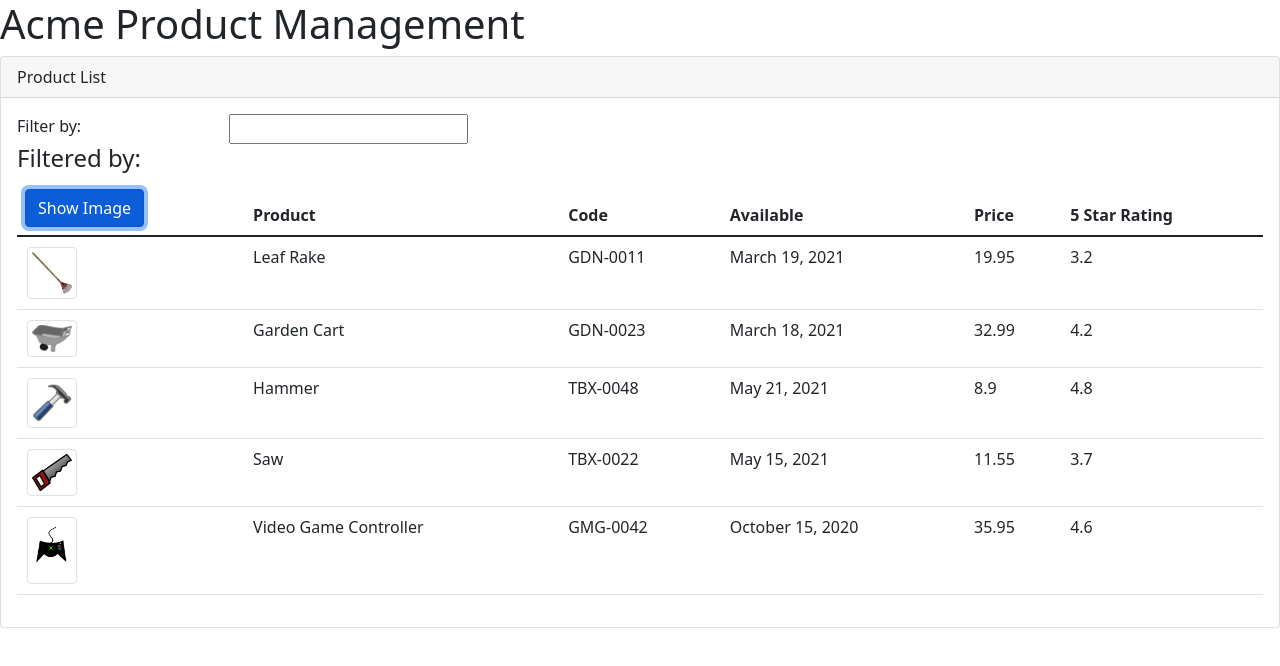
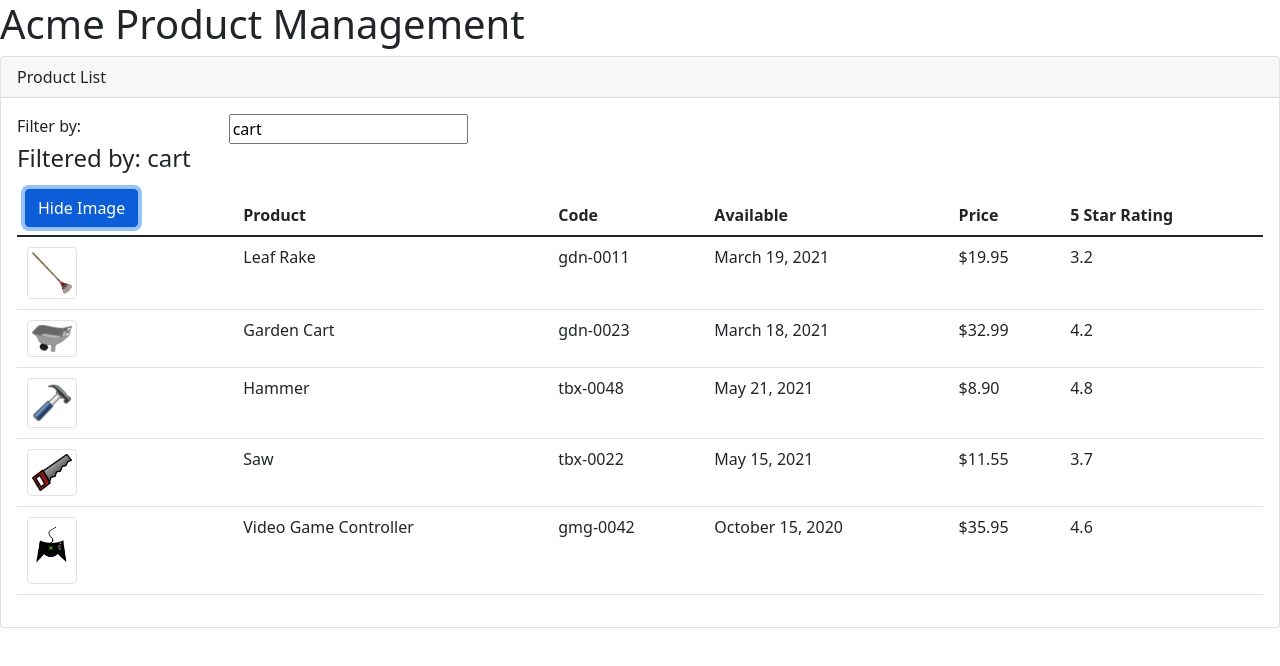
Before and after one commit to FenixS83/acmeProductManagement, an Angular app: page / in a window 1280 px wide. Both pictures are taken after a click on the button "Show Image". Shown: the top 666 px of the page. Built offline with nearby package versions, Linux system fonts and the light colour scheme.

Commit message:
added images to products as well as formated price to show correctly, also added functionality to show/hide button

```diff
--- a/src/app/app.module.ts
+++ b/src/app/app.module.ts
@@ -1,16 +1,20 @@
 import { NgModule } from '@angular/core';
 import { BrowserModule } from '@angular/platform-browser';
+import { FormsModule } from '@angular/forms';
 
 import { AppComponent } from './app.component';
 import { ProductListComponent } from './components/product-list/product-list.component';
 
 @NgModule({
+  // declarations are components that WE declare locally to be acknowledged
   declarations: [
     AppComponent,
     ProductListComponent,
   ],
+  // imports are modules that we import into our application from other sources
   imports: [
-    BrowserModule
+    BrowserModule,
+    FormsModule,
   ],
   providers: [],
   bootstrap: [AppComponent]
--- a/src/app/components/product-list/product-list.component.html
+++ b/src/app/components/product-list/product-list.component.html
@@ -6,12 +6,13 @@
         <div class='row'>
             <div class='col-md-2'>Filter by:</div>
             <div class='col-md-4'>
-                <input type='text' />
+                <input type='text'
+                    [(ngModel)]='listFilter'/>
             </div>
         </div>
         <div class='row'>
             <div class='col-md-6'>
-                <h4>Filtered by:</h4>
+                <h4>Filtered by: {{listFilter}}</h4>
             </div>
         </div>
         <div class='table-responsive'>
@@ -19,8 +20,9 @@
                 <thead>
                     <tr>
                         <th>
-                            <button class='btn btn-primary'>
-                                Show Image
+                            <button class='btn btn-primary'
+                            (click)='toggleImage()'>
+                                {{showImage ? 'Hide' : 'Show'}} Image
                             </button>
                         </th>
                         <th>Product</th>
@@ -33,16 +35,17 @@
                 <tbody>
                      <tr *ngFor='let product of products'>
                             <td>
-                                <img [src]='product.imageUrl' [title]='product.productName'
+                                <img *ngIf='showImage'
+                                [src]='product.imageUrl' [title]='product.productName | uppercase'
                                 [alt]='product.name' class='img-thumbnail'
                                 [style.width.px]='imageWidth'
                                 [style.margin.px]='imageMargin'/>
 
                             </td>
                             <td>{{ product.productName }}</td>
-                            <td>{{ product.productCode }}</td>
+                            <td>{{ product.productCode | lowercase }}</td>
                             <td>{{ product.releaseDate }}</td>
-                            <td>{{ product.price }}</td>
+                            <td>{{ product.price | currency }}</td>
                             <td>{{ product.starRating }}</td>
                      </tr>
                 </tbody>
--- a/src/app/components/product-list/product-list.component.ts
+++ b/src/app/components/product-list/product-list.component.ts
@@ -9,6 +9,8 @@
    pageTitle: string = 'Product List';
    imageWidth: number =50;
    imageMargin: number = 2;
+   showImage: boolean = false;
+   listFilter: string = 'cart';
    products: any[] = [
     {
       "productId": 1,
@@ -62,6 +64,12 @@
     }
   ];
 
+  toggleImage(): void {
+    this.showImage = !this.showImage;
+  }
+
+
+
 
   // constructor() { }
 
```
